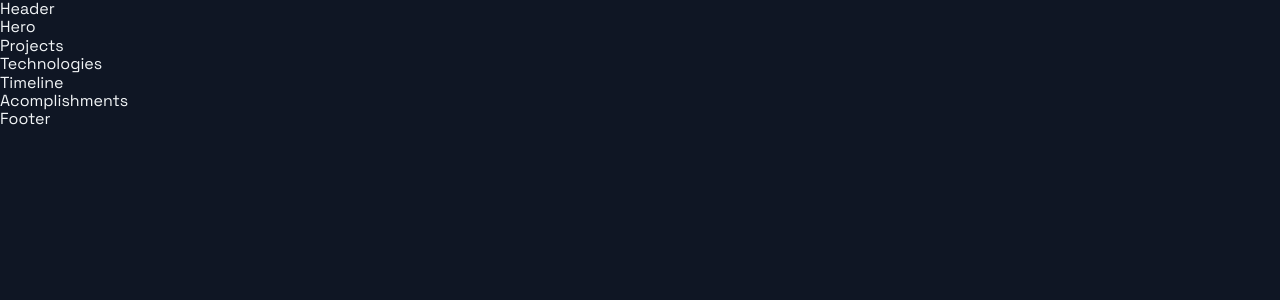
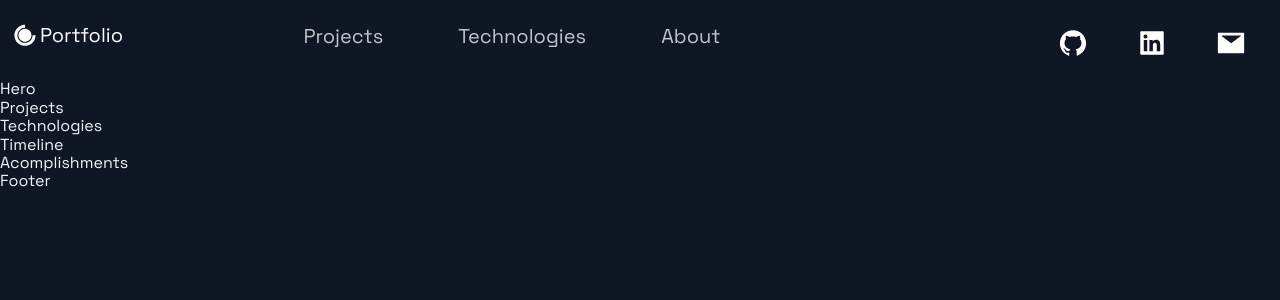
Before and after one commit to dt-japanscript/dt-portfolio.github.io, a Next.js app: page / in a window 1280 px wide. Shown: the top 300 px of the page. Built offline with nearby package versions, Linux system fonts and the light colour scheme.

Commit message:
Create Header content

```diff
--- a/src/components/Header/Header.js
+++ b/src/components/Header/Header.js
@@ -1,14 +1,48 @@
 import Link from 'next/link';
 import React from 'react';
-import { AiFillGithub, AiFillInstagram, AiFillLinkedin } from 'react-icons/ai';
+import { AiFillGithub, AiFillInstagram, AiFillLinkedin, AiFillMail, AiFillSkype } from 'react-icons/ai';
 import { DiCssdeck } from 'react-icons/di';
 
-import { Container, Div1, Div2, Div3, NavLink, SocialIcons } from './HeaderStyles';
+import { Container, Div1, Div2, Div3, NavLink, SocialIcons, Span } from './HeaderStyles';
 
-const Header = () =>  (
-  <div>
-    Header
-  </div>
+const Header = () => (
+  <Container>
+    <Div1>
+      <Link href="/">
+        <a style={{ display: "flex", alignItems: "center", color: 'white', marginBottom: '20px' }}>
+          <DiCssdeck size="3rem" /> <Span>Portfolio</Span>
+        </a>
+      </Link>
+    </Div1>
+    <Div2>
+      <li>
+        <Link href="#projects">
+          <NavLink>Projects</NavLink>
+        </Link>
+      </li>
+      <li>
+        <Link href="#tech">
+          <NavLink>Technologies</NavLink>
+        </Link>
+      </li>
+      <li>
+        <Link href="#about">
+          <NavLink>About</NavLink>
+        </Link>
+      </li>
+    </Div2>
+    <Div3>
+      <SocialIcons href="https://github.com/dt-japanscript">
+        <AiFillGithub size="3rem" />
+      </SocialIcons>
+      <SocialIcons href="https://www.linkedin.com/in/ngoc-tung-do-7850a4232/">
+        <AiFillLinkedin size="3rem" />
+      </SocialIcons>
+      <SocialIcons href="mailto:dotung.dev@gmail.com">
+        <AiFillMail size="3rem" />
+      </SocialIcons>
+    </Div3>
+  </Container>
 );
 
 export default Header;
--- a/src/components/Header/HeaderStyles.js
+++ b/src/components/Header/HeaderStyles.js
@@ -17,6 +17,11 @@
     grid-row-gap: 0.5rem;
   }
 `;
+
+export const Span = styled.span`
+  font-size: 2rem;
+`;
+
 export const Div1 = styled.div`
   grid-area: 1 / 1 / 2 / 2;
   display: flex;
```
Also changed, not shown: 2 other files (tests, documents, lock files or other folders).
